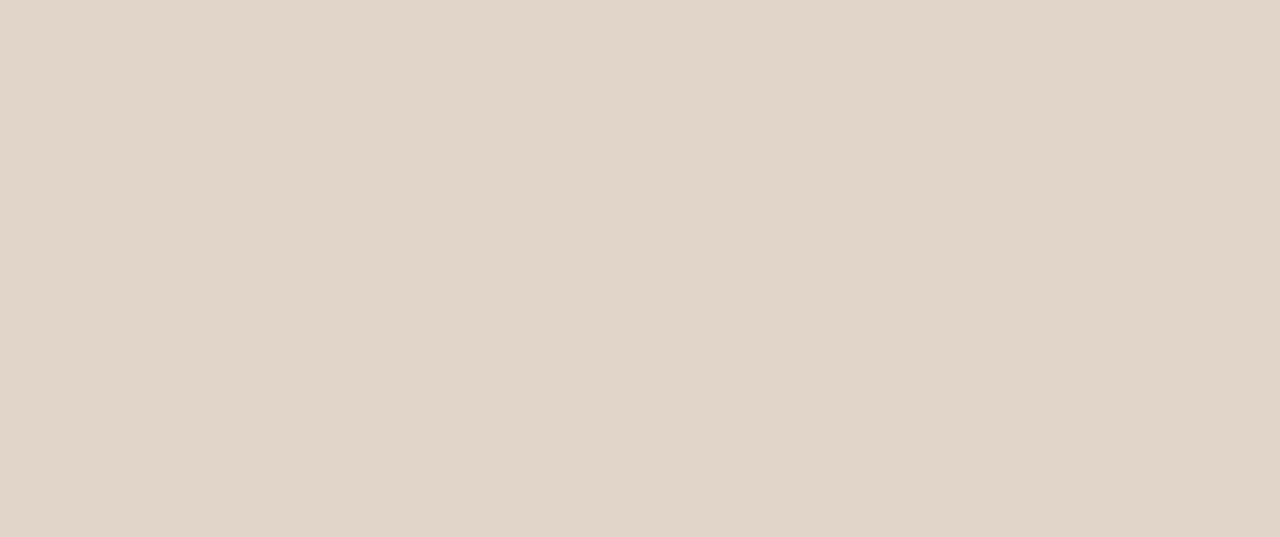
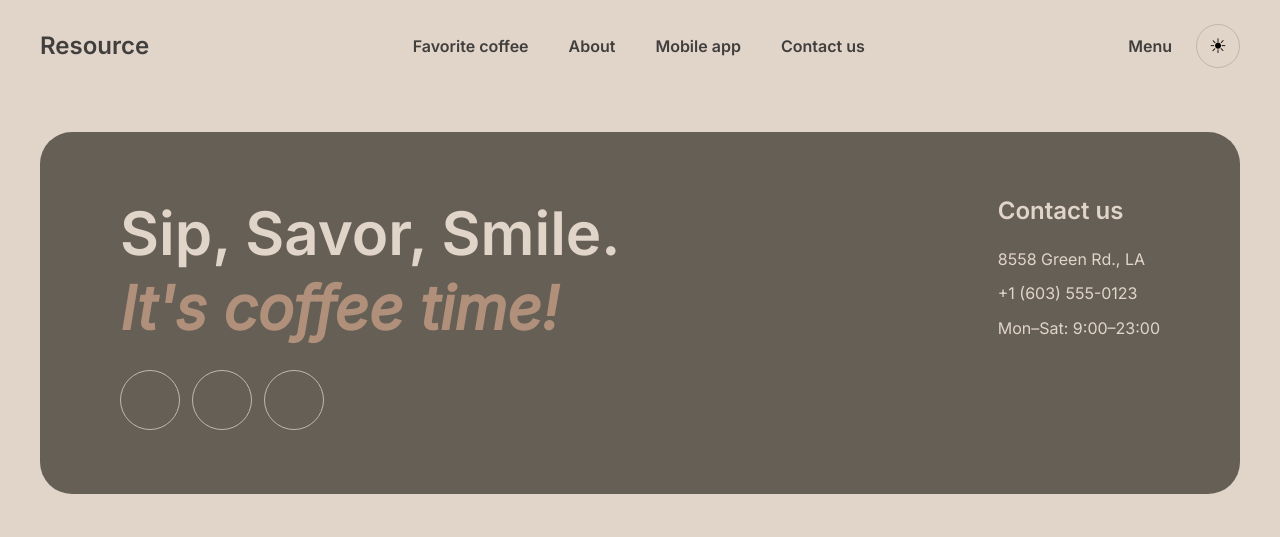
Before and after one commit to XDobriev/rsschool-landing-page, a website built with Vite: page catalog.html in a window 1280 px wide. Built offline with nearby package versions, Linux system fonts and the light colour scheme.

Commit message:
feat: add header and footer to catalog page

```diff
--- a/catalog.html
+++ b/catalog.html
@@ -2,6 +2,11 @@
 <html lang="en">
   <head>
     <meta charset="UTF-8" />
+    <script>
+      if (localStorage.getItem('theme') === 'dark') {
+        document.documentElement.setAttribute('data-theme', 'dark');
+      }
+    </script>
     <link rel="icon" type="image/svg+xml" href="/favicon.svg" />
     <meta name="viewport" content="width=device-width, initial-scale=1.0" />
     <link rel="preconnect" href="https://fonts.googleapis.com" />
@@ -13,6 +18,89 @@
     <title>Coffee House — Menu</title>
   </head>
   <body>
+    <header class="header">
+      <div class="container header__inner">
+        <a href="/" class="logo">Resource</a>
+        <nav class="nav">
+          <ul class="nav__list">
+            <li class="nav__item">
+              <a href="index.html#favorites" class="nav__link">Favorite coffee</a>
+            </li>
+            <li class="nav__item">
+              <a href="index.html#about" class="nav__link">About</a>
+            </li>
+            <li class="nav__item">
+              <a href="index.html#app" class="nav__link">Mobile app</a>
+            </li>
+            <li class="nav__item">
+              <a href="index.html#footer" class="nav__link">Contact us</a>
+            </li>
+          </ul>
+        </nav>
+
+        <div class="header__actions">
+          <a href="catalog.html" class="menu-link">Menu</a>
+          <button type="button" class="theme-toggle" aria-label="Switch theme">
+            <span class="theme-toggle__icon theme-toggle__icon--light">☀</span>
+            <span class="theme-toggle__icon theme-toggle__icon--dark">☾</span>
+          </button>
+
+          <button type="button" class="burger" aria-label="Open menu" aria-expanded="false">
+            <span></span>
+            <span></span>
+            <span></span>
+          </button>
+        </div>
+      </div>
+    </header>
+
+    <main></main>
+
+    <footer class="footer">
+    <div class="footer__inner">
+      <div class="footer__offer">
+        <p class="footer__slogan">
+          Sip, Savor, Smile.<br />
+          <em>It's coffee time!</em>
+        </p>
+
+        <ul class="socials">
+          <li>
+            <a href="https://twitter.com" class="socials__link" aria-label="Twitter" target="_blank" rel="noopener noreferrer">
+              <!-- иконка -->
+            </a>
+          </li>
+          <li>
+            <a href="https://instagram.com" class="socials__link" aria-label="Instagram" target="_blank" rel="noopener noreferrer">
+              <!-- иконка -->
+            </a>
+          </li>
+          <li>
+            <a href="https://facebook.com" class="socials__link" aria-label="Facebook" target="_blank" rel="noopener noreferrer">
+              <!-- иконка -->
+            </a>
+          </li>
+        </ul>
+      </div>
+
+      <div class="footer__contacts">
+        <h2 class="footer__title">Contact us</h2>
+
+        <ul class="contacts-list">
+          <li>
+            <a href="https://maps.google.com/?q=8558+Green+Rd" class="contacts-list__link" target="_blank" rel="noopener noreferrer">
+              8558 Green Rd., LA
+            </a>
+          </li>
+          <li>
+            <a href="tel:+16035550123" class="contacts-list__link">+1 (603) 555-0123</a>
+          </li>
+          <li class="contacts-list__item">Mon–Sat: 9:00–23:00</li>
+        </ul>
+      </div>
+    </div>
+  </footer>
+
     <script type="module" src="/src/catalog.js"></script>
   </body>
 </html>
```
